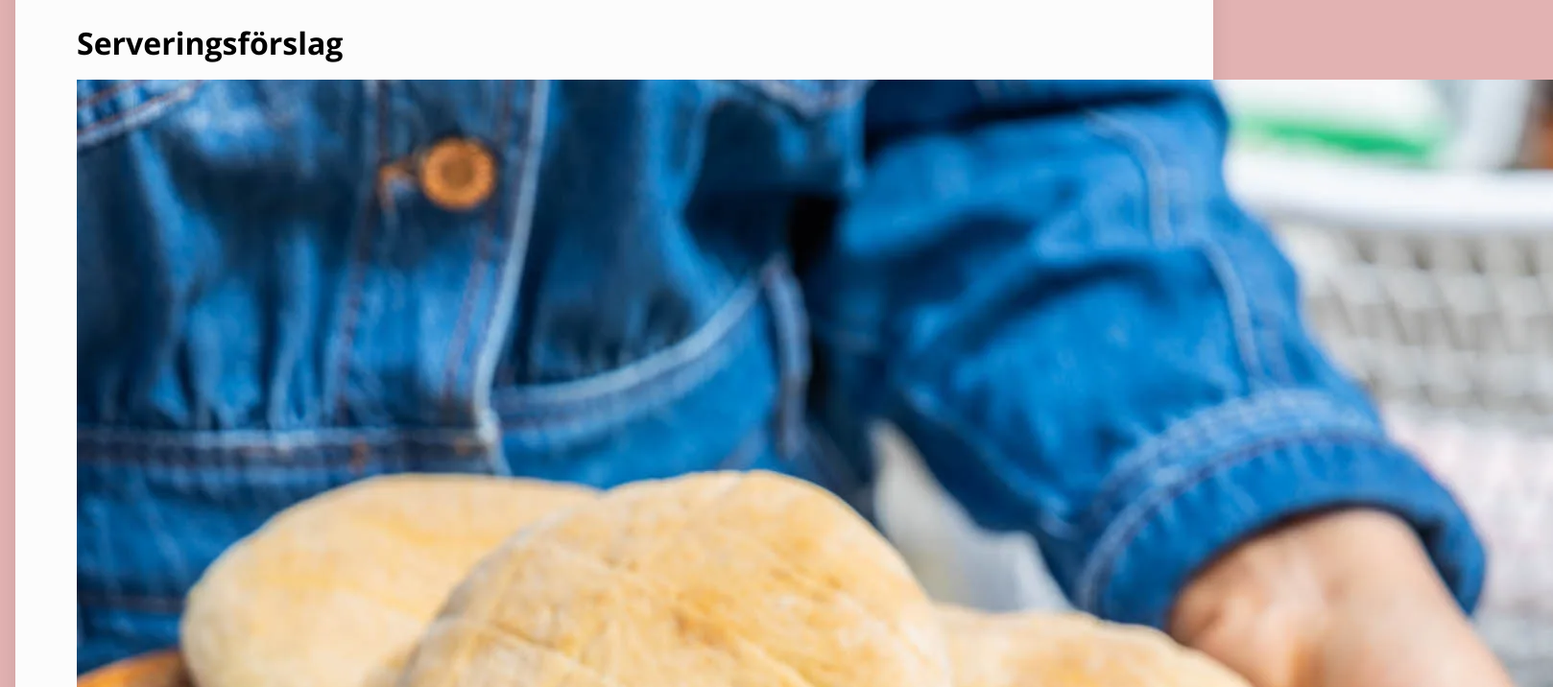
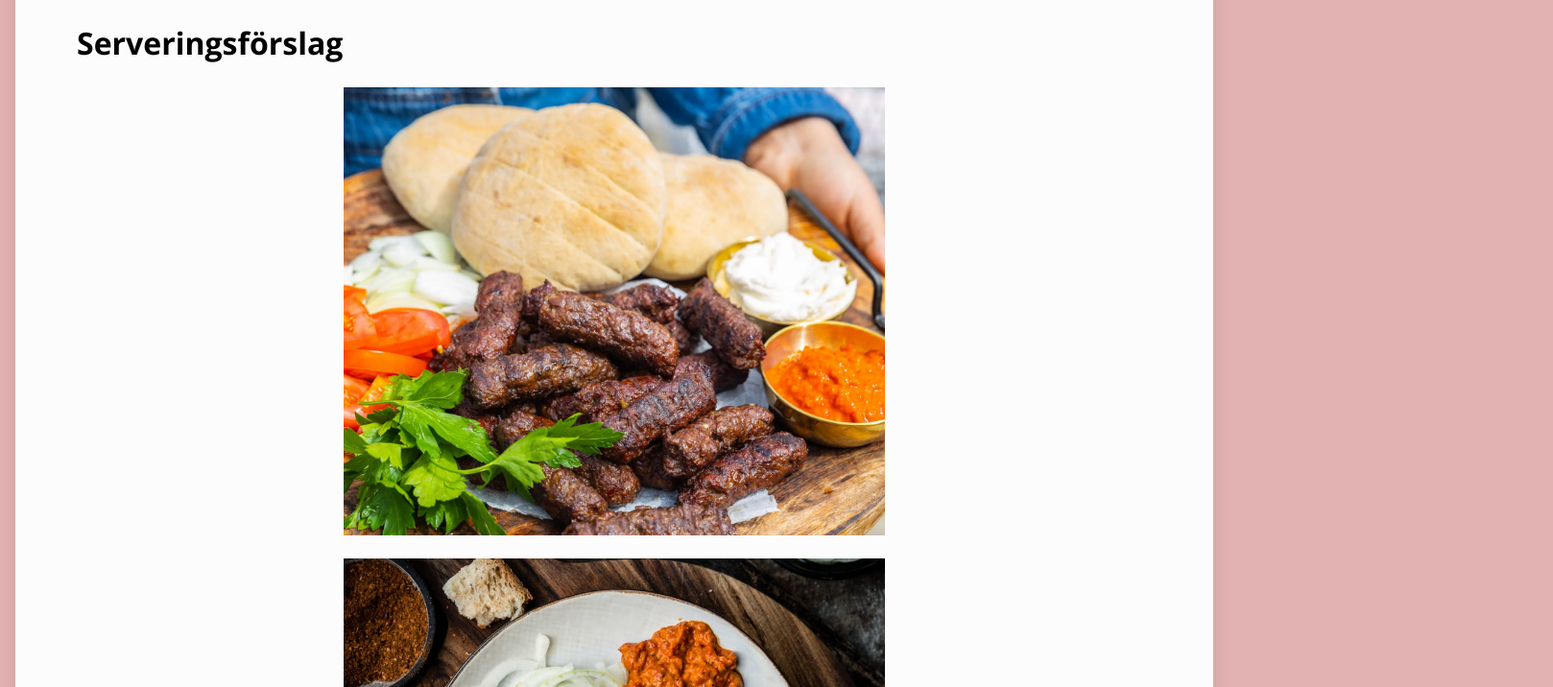
Before and after one commit to ebobic/Receptsida, a plain HTML site: page index.html in a window 1280 px wide. Shown: the part 1240-1956 px from the top of the page at 96% size, 1618 px wide, since content can reach past the window. Drawn offline with nearby package versions, Linux system fonts and the light colour scheme.

Commit message:
La till serveringsbilder med flexstruktur

```diff
--- a/index.html
+++ b/index.html
@@ -47,8 +47,10 @@
 
       <section>
         <h2>Serveringsförslag</h2>
-        <img src="bilder/servering1.jpg" alt="Serveringsförslag 1" />
-        <img src="bilder/servering2.jpg" alt="Serveringsförslag 2" />
+        <div class="image-row">
+          <img src="bilder/servering1.jpg" alt="Serveringsförslag 1" />
+          <img src="bilder/servering2.jpg" alt="Serveringsförslag 2" />
+        </div>
       </section>
 
     </div>
--- a/style.css
+++ b/style.css
@@ -84,3 +84,19 @@ p, li {
   margin: 0;
   text-align: left;
 }
+
+.image-row {
+  display: flex;
+  flex-wrap: wrap;
+  gap: 24px;
+  margin-top: 24px;
+  justify-content: center;
+}
+
+.image-row img {
+  width: 564px;
+  height: 467px;
+  object-fit: cover;
+  border-radius: 0;
+  background-color: #D9D9D9;
+}
```
